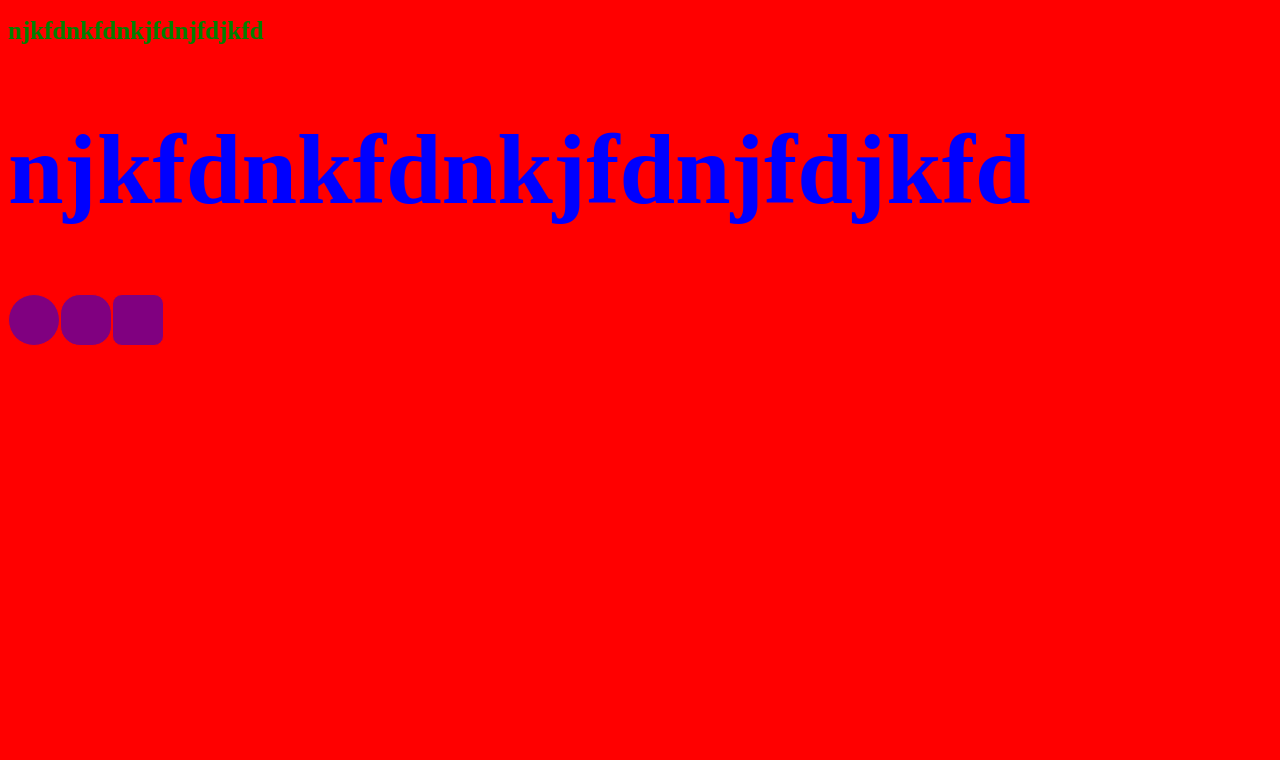
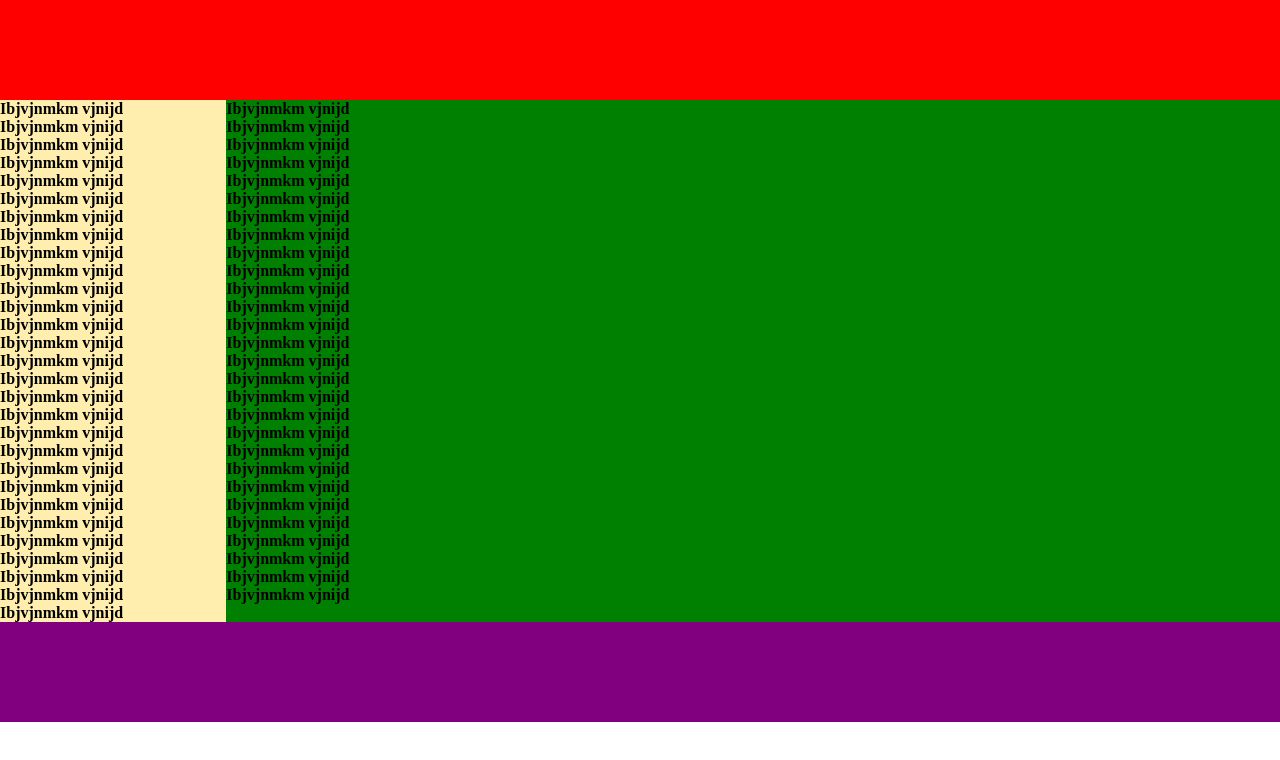
Before and after one commit to Jobin-Moonraft/training, a website: page view/index.html in a window 1280 px wide. Drawn offline with Linux system fonts and the light colour scheme.

Commit message:
Normal page tepmlate

```diff
--- a/scss/main.scss
+++ b/scss/main.scss
@@ -1,41 +1,35 @@
+@import '../scss/partials/reset';
 @import '../scss/partials/variables';
 @import '../scss/partials/mixins';
+@import '../scss/partials/header';
+@import '../scss/partials/footer';
+@import '../scss/partials/sidenav';
+@import '../scss/partials/contentarea';
 
-body {
-    background-color: red;
+p{
+    font-weight: bold;
 }
-
-.heading {
-    @include heading();
-
-    &.test {
-        @include heading($color: blue, $fs: 70);
-        background-color: transparent;
-    }
+.page-header{
+    @include contain-heigth($ch: 100px);
+    @include page-background-color($pc: red);
 }
-
-.button{
+.body-container{
     display: flex;
 
-    .hello {
-        border: 1px solid red;
-        height: 50px;
-        width: 50px;
+}
+.side-navigation{
 
+    @include contain-width($cw: 275px);
+    @include page-background-color($pc: $color4);
 
-        @extend .test;
+}
+.content-area{
 
-        &.bx1 {
-            @include border-radius(50%);
+    @include contain-width($cw: 100%);
+    @include page-background-color($pc: $color3);
 
-        }
-
-        &.bx2 {
-            @include border-radius(20px);
-        }
-
-        &.bx3 {
-            @include border-radius(10px);
-        }
-    }
 }
+.page-footer{
+    @include contain-heigth($ch: 100px);
+    @include page-background-color($pc: $color1);
+}
--- /dev/null
+++ b/scss/partials/_contentarea.scss
@@ -0,0 +1,5 @@
+.body-container{
+    .content-area{
+        overflow-y: scroll;
+    }
+}
--- /dev/null
+++ b/scss/partials/_header.scss
@@ -0,0 +1,4 @@
+@mixin page-header() {
+    width: 100%;
+    background-color: $color3;
+}
--- a/scss/partials/_mixins.scss
+++ b/scss/partials/_mixins.scss
@@ -1,29 +1,41 @@
-@mixin test() {
-    color: $color1;
-    background-color: $color3;
+@mixin contain-width($cw) {
+    width: $cw;
+
+}
+@mixin contain-heigth($ch) {
+     height: $ch;
 }
 
-@mixin heading($color: green, $fs: 50) {
-    $px: unquote("px");
-    color: $color;
-    font-weight: bold;
-
-    @if($fs>= 10 and $fs <= 50) {
-        font-size: #{$fs/2}$px;
-    }
-    @else {
-        font-size: 100px;
-    }
+@mixin page-background-color($pc) {
+    background-color: $pc;
 }
 
-@mixin border-radius($br) {
-    border-radius: $br;
-    -webkit-border-radius: $br;
-    -moz-border-radius: $br;
-    -ms-border-radius: $br;
-    -o-border-radius: $br;
-}
+// @mixin test() {
+//     color: $color1;
+//     background-color: $color3;
+// }
 
-.test {
-    background-color: $color1;
-}
+// @mixin heading($color: green, $fs: 50) {
+//     $px: unquote("px");
+//     color: $color;
+//     font-weight: bold;
+
+//     @if($fs>= 10 and $fs <= 50) {
+//         font-size: #{$fs/2}$px;
+//     }
+//     @else {
+//         font-size: 100px;
+//     }
+// }
+
+// @mixin border-radius($br) {
+//     border-radius: $br;
+//     -webkit-border-radius: $br;
+//     -moz-border-radius: $br;
+//     -ms-border-radius: $br;
+//     -o-border-radius: $br;
+// }
+
+// .test {
+//     background-color: $color1;
+// }
--- /dev/null
+++ b/scss/partials/_reset.scss
@@ -0,0 +1,15 @@
+html, body, div, span, applet, object, iframe, h1, h2, h3, h4,
+h5, h6, p, blockquote, pre, a, abbr, acronym, address, big, cite,
+code, del, dfn, em, img, ins, kbd, q, s, samp, small, strike,
+strong, sub, sup, tt, var, b, u, i, center, dl, dt, dd, ol, ul,
+li, fieldset, form, label, legend, table, caption, tbody, tfoot,
+thead, tr, th, td, article, aside, canvas, details, embed,  figure,
+figcaption, footer, header, hgroup,  menu, nav, output, ruby, section,
+summary, time, mark, audio, video {
+        margin: 0;
+        padding: 0;
+        border: 0;
+        font-size: 100%;
+        font: inherit;
+        vertical-align: baseline;
+}
--- /dev/null
+++ b/scss/partials/_sidenav.scss
@@ -0,0 +1,5 @@
+.body-container{
+    .side-navigation{
+        overflow-y: scroll;
+    }
+}
--- a/scss/partials/_variables.scss
+++ b/scss/partials/_variables.scss
@@ -1,3 +1,4 @@
 $color1: purple;
 $color2: blue;
 $color3: green;
+$color4: rgba(255, 212, 51, 0.4);
--- a/view/index.html
+++ b/view/index.html
@@ -5,17 +5,69 @@
         <link href="../css/main.css" rel="stylesheet" />
     </head>
     <body>
-        <h1 class="heading">njkfdnkfdnkjfdnjfdjkfd</h1>
-         <h1 class="heading test">njkfdnkfdnkjfdnjfdjkfd</h1>
-        <!--<h1 class="heading">njkfdnkfdnkjfdnjfdjkfd</h1>
-        <h1 class="heading">njkfdnkfdnkjfdnjfdjkfd</h1> -->
+        <header class="page-header"></header>
+        <div class="body-container">
+            <div class="side-navigation">
+                <p>Ibjvjnmkm vjnijd</p>
+                <p>Ibjvjnmkm vjnijd</p>
+                <p>Ibjvjnmkm vjnijd</p>
+                <p>Ibjvjnmkm vjnijd</p>
+                <p>Ibjvjnmkm vjnijd</p>
+                <p>Ibjvjnmkm vjnijd</p>
+                <p>Ibjvjnmkm vjnijd</p>
+                <p>Ibjvjnmkm vjnijd</p>
+                <p>Ibjvjnmkm vjnijd</p>
+                <p>Ibjvjnmkm vjnijd</p>
+                <p>Ibjvjnmkm vjnijd</p>
+                <p>Ibjvjnmkm vjnijd</p><p>Ibjvjnmkm vjnijd</p>
+                <p>Ibjvjnmkm vjnijd</p>
+                <p>Ibjvjnmkm vjnijd</p>
+                <p>Ibjvjnmkm vjnijd</p><p>Ibjvjnmkm vjnijd</p>
+                <p>Ibjvjnmkm vjnijd</p>
+                <p>Ibjvjnmkm vjnijd</p>
+                <p>Ibjvjnmkm vjnijd</p>
+                <p>Ibjvjnmkm vjnijd</p>
+                <p>Ibjvjnmkm vjnijd</p>
+                <p>Ibjvjnmkm vjnijd</p>
+                <p>Ibjvjnmkm vjnijd</p>
+                <p>Ibjvjnmkm vjnijd</p>
+                <p>Ibjvjnmkm vjnijd</p>
+                <p>Ibjvjnmkm vjnijd</p>
+                <p>Ibjvjnmkm vjnijd</p>
+                <p>Ibjvjnmkm vjnijd</p>
 
-        <div class="button">
-            <div class="hello bx1"></div>
 
-        <div class="hello bx2"></div>
-
-        <div class="hello bx3"></div>
+           </div>
+            <div class="content-area">
+                <p>Ibjvjnmkm vjnijd</p>
+                <p>Ibjvjnmkm vjnijd</p>
+                <p>Ibjvjnmkm vjnijd</p>
+                <p>Ibjvjnmkm vjnijd</p>
+                <p>Ibjvjnmkm vjnijd</p>
+                <p>Ibjvjnmkm vjnijd</p>
+                <p>Ibjvjnmkm vjnijd</p>
+                <p>Ibjvjnmkm vjnijd</p>
+                <p>Ibjvjnmkm vjnijd</p>
+                <p>Ibjvjnmkm vjnijd</p>
+                <p>Ibjvjnmkm vjnijd</p>
+                <p>Ibjvjnmkm vjnijd</p><p>Ibjvjnmkm vjnijd</p>
+                <p>Ibjvjnmkm vjnijd</p>
+                <p>Ibjvjnmkm vjnijd</p>
+                <p>Ibjvjnmkm vjnijd</p><p>Ibjvjnmkm vjnijd</p>
+                <p>Ibjvjnmkm vjnijd</p>
+                <p>Ibjvjnmkm vjnijd</p>
+                <p>Ibjvjnmkm vjnijd</p>
+                <p>Ibjvjnmkm vjnijd</p>
+                <p>Ibjvjnmkm vjnijd</p>
+                <p>Ibjvjnmkm vjnijd</p>
+                <p>Ibjvjnmkm vjnijd</p>
+                <p>Ibjvjnmkm vjnijd</p>
+                <p>Ibjvjnmkm vjnijd</p>
+                <p>Ibjvjnmkm vjnijd</p>
+                <p>Ibjvjnmkm vjnijd</p>
+            </div>
+        </div>
+        <footer class="page-footer"></footer>
     </div>
     </body>
 </html>
```
Also changed, not shown: css/main.css, scss/partials/_footer.scss (added).
